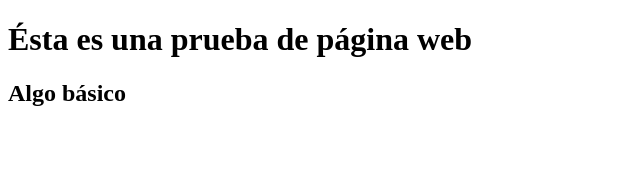
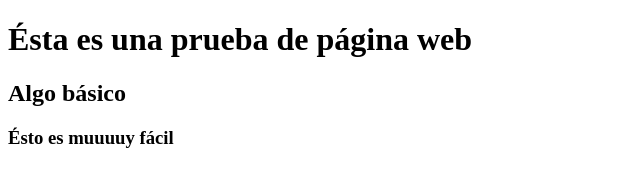
Before and after one commit to aittor18/aittor18.github.io, a plain HTML site: page index.html in a window 1280 px wide. Shown: the whole page, without its empty margins (0-640 px from the left). Drawn offline with Linux system fonts and the light colour scheme.

Commit message:
Añadido h3

```diff
--- a/index.html
+++ b/index.html
@@ -8,5 +8,6 @@
 <body>
     <h1>Ésta es una prueba de página web</h1>
     <h2>Algo básico</h2>
+    <h3>Ésto es muuuuy fácil</h3>
 </body>
 </html>
```
